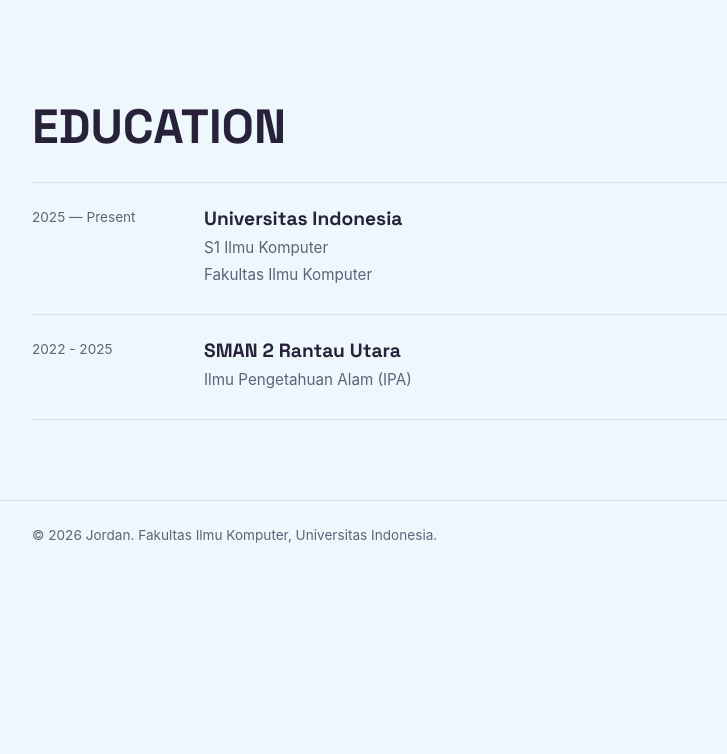
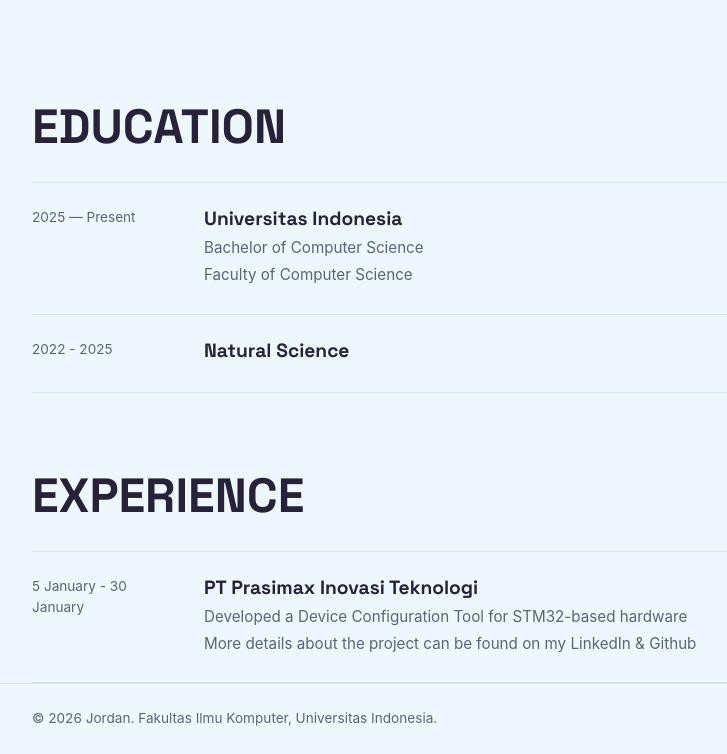
Before and after one commit to joan09go-dotcom/myportofolio, a Django app: page / in a window 1280 px wide. Shown: the part 792-1546 px from the top of the page, without its empty margins (152-879 px from the left). Before the commit the page ends 1335 px from the top, so only its background shows below. Run offline with Django 5.2, Linux system fonts and the light colour scheme.

Commit message:
Adding an experience section and changing the style of the education and experience sections

```diff
--- a/static/css/style.css
+++ b/static/css/style.css
@@ -173,31 +173,6 @@ h1, .brand {
 }
 
 
-.site-footer {
-    padding: 1.5rem;
-    color: var(--text-muted);
-    font-size: 0.85rem;
-    border-top: 1px solid var(--line);
-}
-
-@media (max-width: 600px) {
-    .hero-grid {
-        grid-template-columns: 1fr;
-        grid-template-areas:
-            "identity"
-            "photo"
-            "details";
-    }
-
-    .hero-photo {
-        max-width: 220px;
-    }
-
-    .social-links {
-        justify-content: flex-start;
-    }
-}
-
 .education{
     padding: 4.5rem 0 5rem;
 }
@@ -244,3 +219,77 @@ h1, .brand {
     font-size: 0.95rem;
     margin: 0.15rem 0;
 }
+
+.experience{
+    padding: 4.5rem 0 5rem;
+}
+
+
+.experience h2{
+    font-family: "Space Grotesk", -apple-system, sans-serif;
+    font-size: 3rem;
+    line-height: 0.95;
+    margin-bottom: 2rem;
+}
+
+.experience{
+    list-style: 0;
+    padding: 0;
+    margin: 0;
+}
+
+.experience li {
+    display: grid;
+    grid-template-columns: 140px 1fr;
+    gap: 2rem;
+    padding: 1.5rem 0;
+    border-top: 1px solid var(--line);
+}
+
+.experience li:last-child {
+    border-bottom: 1px solid var(--line);
+}
+
+.experience-period{
+    font-size: 0.85rem;
+    color: var(--text-muted);
+}
+
+.experience-info h3 {
+    font-family: "Space Grotesk", -apple-system, sans-serif;
+    font-size: 1.2rem;
+    line-height: 1.2;
+    margin-bottom: 0.4rem;
+}
+
+.experience-info p {
+    color: var(--text-muted);
+    font-size: 0.95rem;
+    margin: 0.15rem 0;
+}
+
+
+.site-footer {
+    padding: 1.5rem;
+    color: var(--text-muted);
+    font-size: 0.85rem;
+    border-top: 1px solid var(--line);
+}
+
+@media (max-width: 600px) {
+    .hero-grid {
+        grid-template-columns: 1fr;
+        grid-template-areas:
+            "identity"
+            "photo"
+            "details";
+    }
+
+    .hero-photo {
+        max-width: 220px;
+    }
+
+    .social-links {
+        justify-content: flex-start;
+    }
+}
--- a/templates/index.html
+++ b/templates/index.html
@@ -62,8 +62,8 @@
                         </time>
                         <div class="education-info">
                             <h3>Universitas Indonesia</h3>
-                            <p>S1 Ilmu Komputer</p>
-                            <p>Fakultas Ilmu Komputer</p>
+                            <p>Bachelor of Computer Science</p>
+                            <p>Faculty of Computer Science</p>
                         </div>
                     </li>
                     <li>
@@ -71,13 +71,30 @@
                             2022 - 2025
                         </time>
                         <div class="education-info">
-                            <h3>SMAN 2 Rantau Utara</h3>
-                            <p>Ilmu Pengetahuan Alam (IPA)</p>
+                            <h3>Natural Science</h3>
                         </div>
                     </li>
                 </ul>
             </div>
         </section>
+        <section class="experience">
+            <div class="container">
+                <h2>EXPERIENCE</h2>
+                <ul class ="experience-list">
+                    <li>
+                        <time class="experience-period">
+                            5 January - 30 January
+                        </time>
+                        <div class="experience-info">
+                            <h3>PT Prasimax Inovasi Teknologi</h3>
+                            <p>Developed a Device Configuration Tool for STM32-based hardware</p>
+                            <p>More details about the project can be found on my LinkedIn & Github</p>
+                        </div>
+                    </li>
+                </ul>
+            </div>
+        </section>
+
     </main>
 
     <footer class="site-footer">
```
